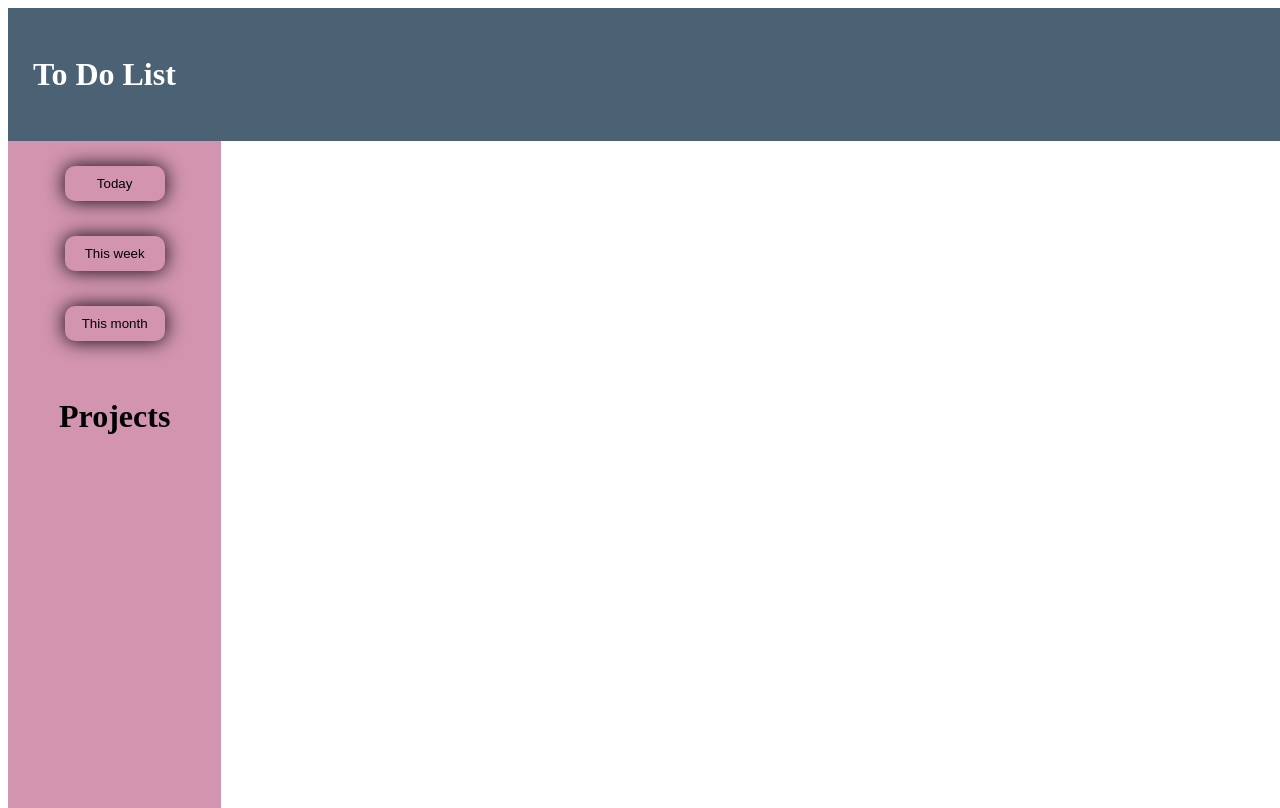
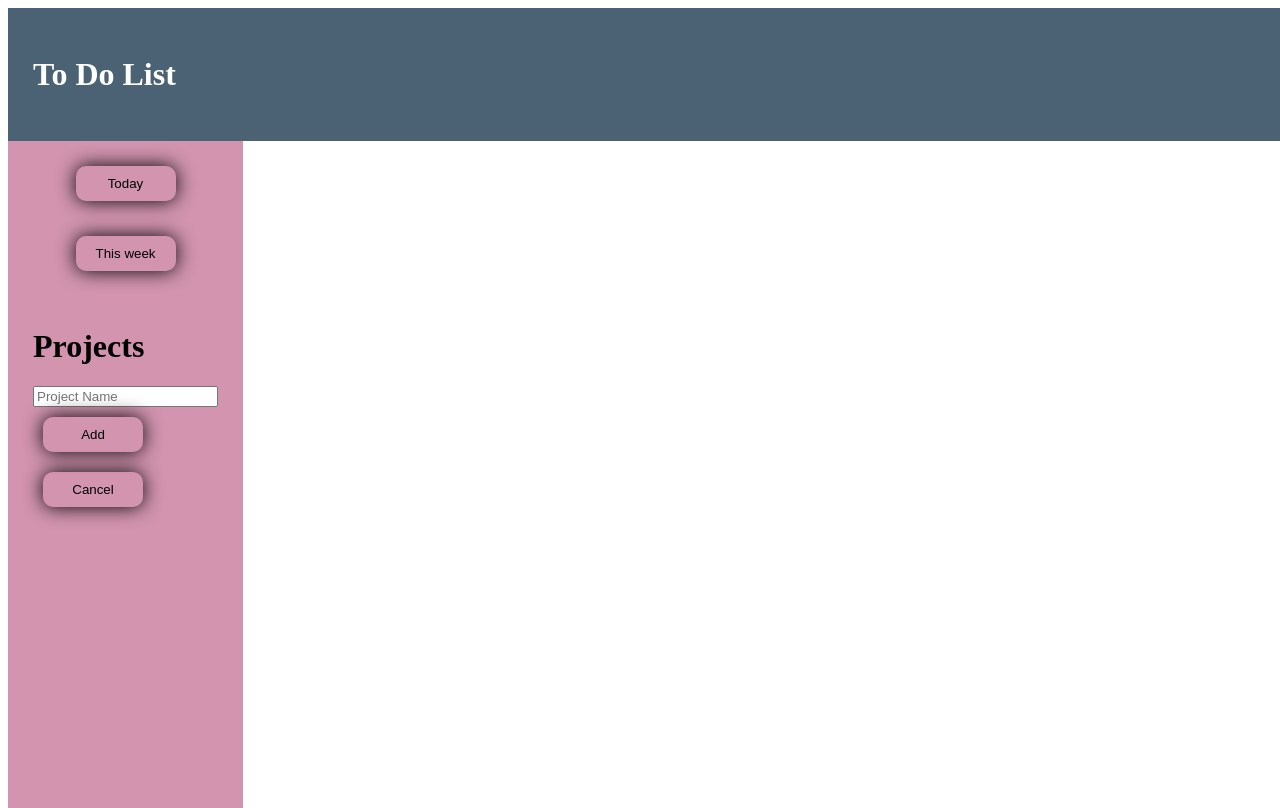
Before and after one commit to kiernans/odin-todolist, a website built with webpack: page dist/index.html in a window 1280 px wide. Both pictures are taken after a click on the button "+ Add Project". Built offline with nearby package versions, Linux system fonts and the light colour scheme.

Commit message:
Created add project DOM form

```diff
--- a/src/dom.js
+++ b/src/dom.js
@@ -32,9 +32,6 @@ const DOM = (() => {
         const week = document.createElement('button');
         week.classList.add('week');
         week.textContent = 'This week';
-        const month = document.createElement('button');
-        month.classList.add('month');
-        month.textContent = 'This month';
         const projects = document.createElement('div');
         projects.classList.add('projects');
         const projectTitle = document.createElement('h1');
@@ -44,7 +41,6 @@ const DOM = (() => {
         add.textContent = '+ Add Project';
         sidebar.appendChild(today);
         sidebar.appendChild(week);
-        sidebar.appendChild(month);
         projects.appendChild(projectTitle);
         sidebar.appendChild(projects);
         sidebar.appendChild(add);
@@ -66,6 +62,27 @@ const DOM = (() => {
 
     };
 
+    const displayProjectForm = () => {
+        const projects = document.querySelector('.projects');
+        const form = document.createElement('form');
+        const name = document.createElement('input');
+        const add = document.createElement('button');
+        const cancel = document.createElement('button');
+        name.type = 'text';
+        name.classList.add('project-name');
+        name.placeholder = 'Project Name';
+        add.classList.add('add-project');
+        add.textContent = 'Add';
+        add.style.margin = '10px';
+        cancel.classList.add('cancel-project');
+        cancel.textContent = 'Cancel';
+        cancel.style.margin = '10px';
+        form.appendChild(name);
+        form.appendChild(add);
+        form.appendChild(cancel);
+        projects.appendChild(form);
+    };
+
     const setup = () => {
         createContainer();
         createTitle();
@@ -77,6 +94,7 @@ const DOM = (() => {
     return {
         setup,
         displayContent,
+        displayProjectForm,
     };
 })();
 
--- a/src/index.js
+++ b/src/index.js
@@ -2,11 +2,15 @@ import Task from './task';
 import DOM from './dom';
 import './style.css';
 
+const addSidebarListener = () => {
+    const buttons = document.querySelectorAll('.sidebar button')
+};
 
 const addProjectListener = () => {
     const button = document.querySelector('.add-project');
     button.addEventListener('click', () => {
         button.style.visibility = 'hidden';
+        DOM.displayProjectForm();
 
     });
 };
--- a/src/style.css
+++ b/src/style.css
@@ -46,6 +46,6 @@ html {
     width: 100px;
 }
 
-.sidebar button:active {
+.sidebar button.active {
     background-color: rgb(255, 255, 255);
 }
```
